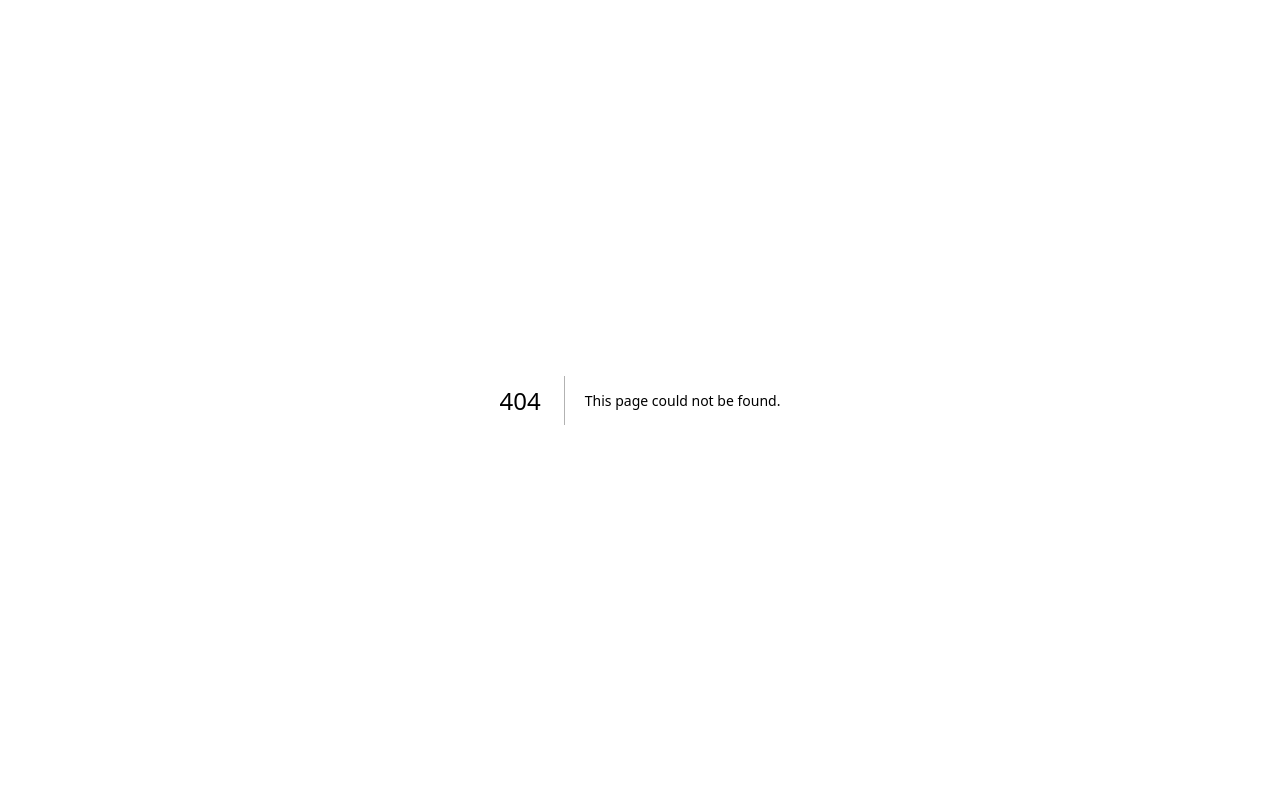
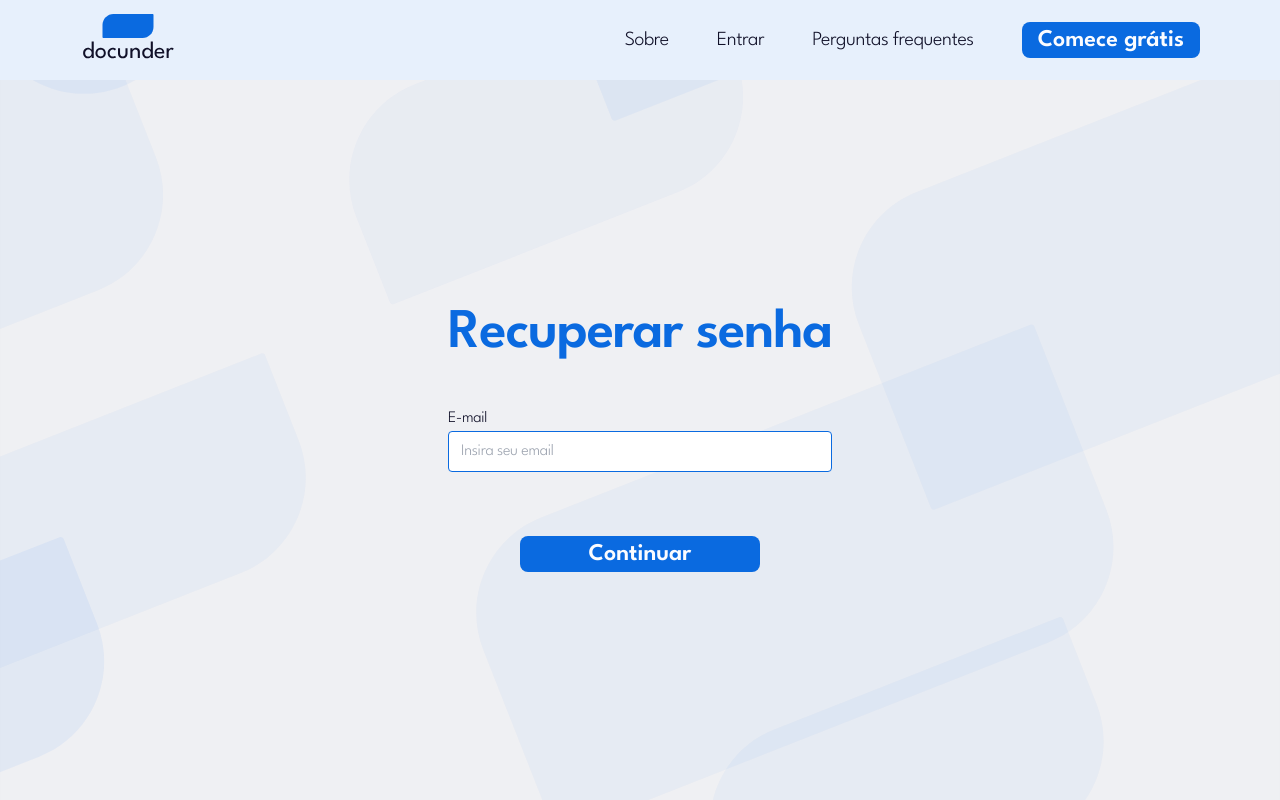
Before and after one commit to Organizacao-Docunder/frontend-app, a Next.js app in the folder nextjs-app/: page /recover-password in a window 1280 px wide. Before the commit this address had no page. Built offline with nearby package versions, Linux system fonts and the light colour scheme.

Commit message:
feat: get secret questions by email to recover password

```diff
--- /dev/null
+++ b/nextjs-app/actions/recoverPassword.tsx
@@ -0,0 +1,37 @@
+'use server';
+
+import axios from "axios";
+
+export async function getQuestionsByEmail(email) {
+
+  const body = {
+    email: email
+  }
+
+  const emailRegex = /^[^\s@]+@[^\s@]+\.[^\s@]+$/;
+
+  try {
+    if (email.length === 0) {
+      throw new Error('Digite seu email.', { cause: 401 });
+    }
+    if (email.length < 6 || email.length > 74) {
+      throw new Error('O e-mail deve possuir entre 6 e 74 caracteres.', { cause: 401 });
+    }
+    if (!emailRegex.test(email)) {
+      throw new Error('E-mail inválido.', { cause: 401 });
+    }
+
+    const response = await axios.post('http://localhost:3000/user/recover-password', body);
+    return { status: 200, message: "", questions: response.data};
+  } catch (error) {
+    if (axios.isAxiosError(error)) {
+      if (error.response) {
+        return { status: 401, message: 'O e-mail não confere', questions: []};
+      }
+    }
+    if (error instanceof Error) {
+      return { status: error.cause, message: [error.message], questions: [] };
+    }
+    return { status: 401, message: 'Bad Request', questions:[] };
+  }
+}
--- /dev/null
+++ b/nextjs-app/src/app/recover-password/page.tsx
@@ -0,0 +1,92 @@
+'use client'
+
+import Header from "@/components/Header";
+import Nav from "@/components/Nav";
+import { useState } from "react";
+import { getQuestionsByEmail } from "../../../actions/recoverPassword";
+
+export default function RecoverPasswordPage() {
+  const [email, setEmail] = useState("")
+  const [questionAndAnswer, setQuestionAndAnswer] = useState({
+    questionId: 0,
+    answer: ""
+  })
+  const [newPassword, setNewPassword] = useState("")
+  const [response, setResponse] = useState({ message: "", status: 0, questions: [{id: 0, question: ""}] })
+  const [screen, setScreen] = useState(1)
+
+  const onChange = (e, state, setState) => {
+    const { name, value } = e.target
+    setState({ ...state, [name]: value })
+  }
+
+  async function verifyEmail() {
+    const result: any = await getQuestionsByEmail(email);
+    setResponse(result)
+    if (result.status === 200) {
+      console.log(result.questions)
+      setScreen(2)
+    }
+  }
+
+  return (
+    <main className="flex min-h-screen flex-col items-center justify-start ">
+      <Header />
+      <Nav>
+        <div className="h-header flex flex-col gap-12 justify-center items-center ">
+          <h1 className="text-h1 text-primary-1 font-weight-bold">Recuperar senha</h1>
+          <div className="flex flex-col w-full max-w-sm">
+            {screen === 1 ?
+              <>
+                <p className="text-p text-neutral-2 py-1">E-mail</p>
+                <input
+                  placeholder="Insira seu email"
+                  required
+                  type="text"
+                  name="email"
+                  id="email"
+                  value={email}
+                  onChange={(e) => setEmail(e.target.value)}
+                  className={`w-full p-3 border border-solid rounded text-p text-neutral-2 ${response.status === 401 ? 'border-red-500' : 'border-primary-1'}`}
+                />
+                <span className="h-4 pt-1 w-full flex justify-end items-center">
+                  <p className="text-red-500 text-sm">
+                    {response.status === 401 && response.message}
+                  </p>
+                </span>
+              </>
+              :
+              <>
+                <select
+                  value={questionAndAnswer.questionId}
+                  onChange={(e) => onChange(e, questionAndAnswer, setQuestionAndAnswer)}
+                  name="questionId"
+                  id="questionId"
+                  className="h-10 mb-2 w-full focus:outline-none focus:shadow-none bg-white border border-primary-1 rounded-md pl-3 pr-10 text-neutral-2 text-p"
+                >
+                  <option value={0} disabled className="text-neutral-3 ">Escolha uma pergunta</option>
+                  {response.status === 200 && response.questions.map(item => <option key={item.id} value={item.id}>{item.question}</option>)}
+                </select>
+                <input
+                  placeholder="Resposta secreta"
+                  type="text"
+                  name="answer"
+                  value={questionAndAnswer.answer}
+                  onChange={(e) => onChange(e, questionAndAnswer, setQuestionAndAnswer)}
+                  className={`w-full p-3 border border-solid rounded text-p focus:outline-none focus:shadow-none text-neutral-2`}
+                  // ${response.error === 'answer 1' ? 'border-red-500' : 'border-primary-1'}
+                />
+                <span className="h-8 w-full flex justify-end items-center">
+                  <p className="text-red-500 text-sm">
+                    {/* {response.error === 'answer 1' && response.message} */}
+                  </p>
+                </span>
+              </>
+            }
+          </div>
+          <button type="button" onClick={() => verifyEmail()} className="highlight-btn min-w-60">Continuar</button>
+        </div>
+      </Nav>
+    </main>
+  )
+}
```
